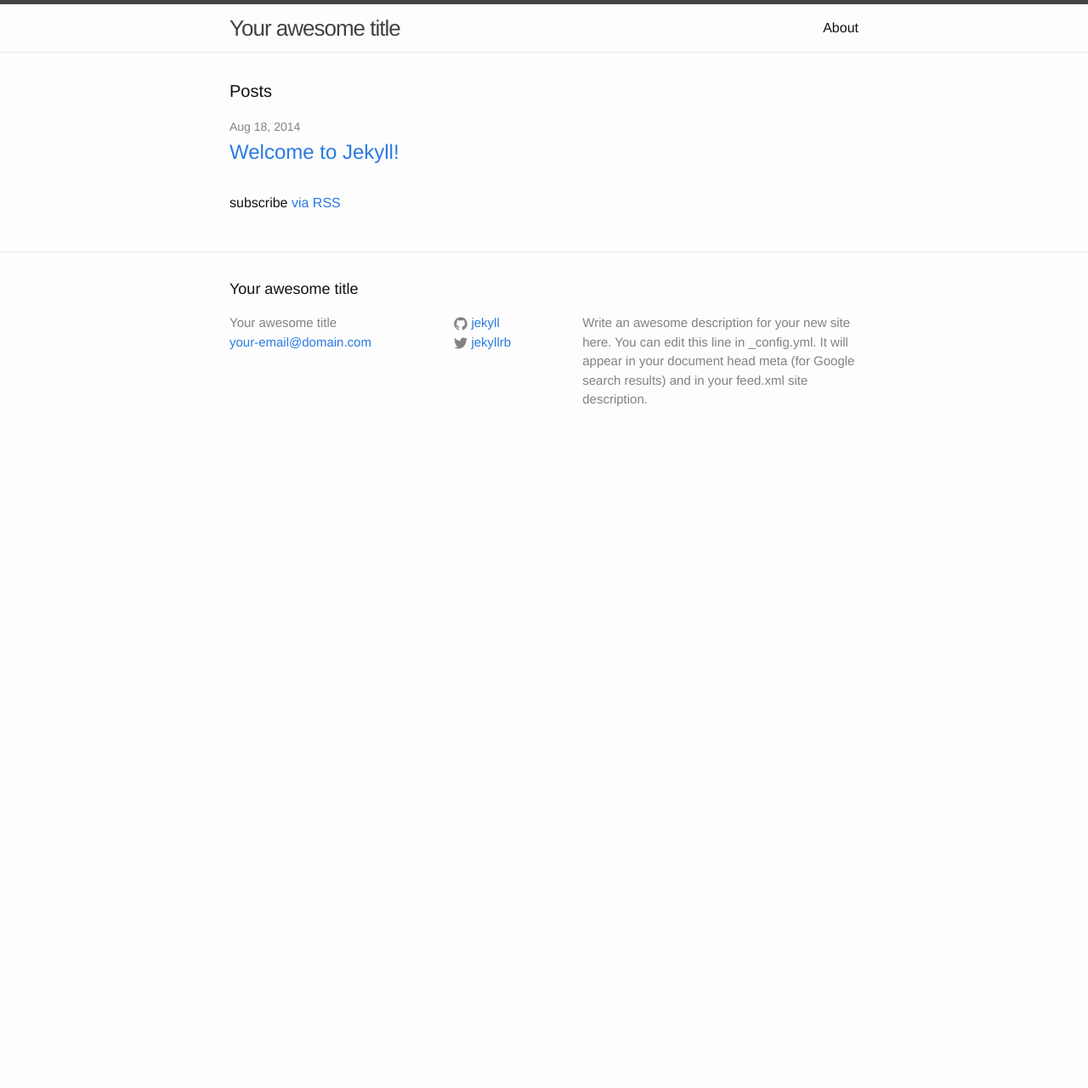
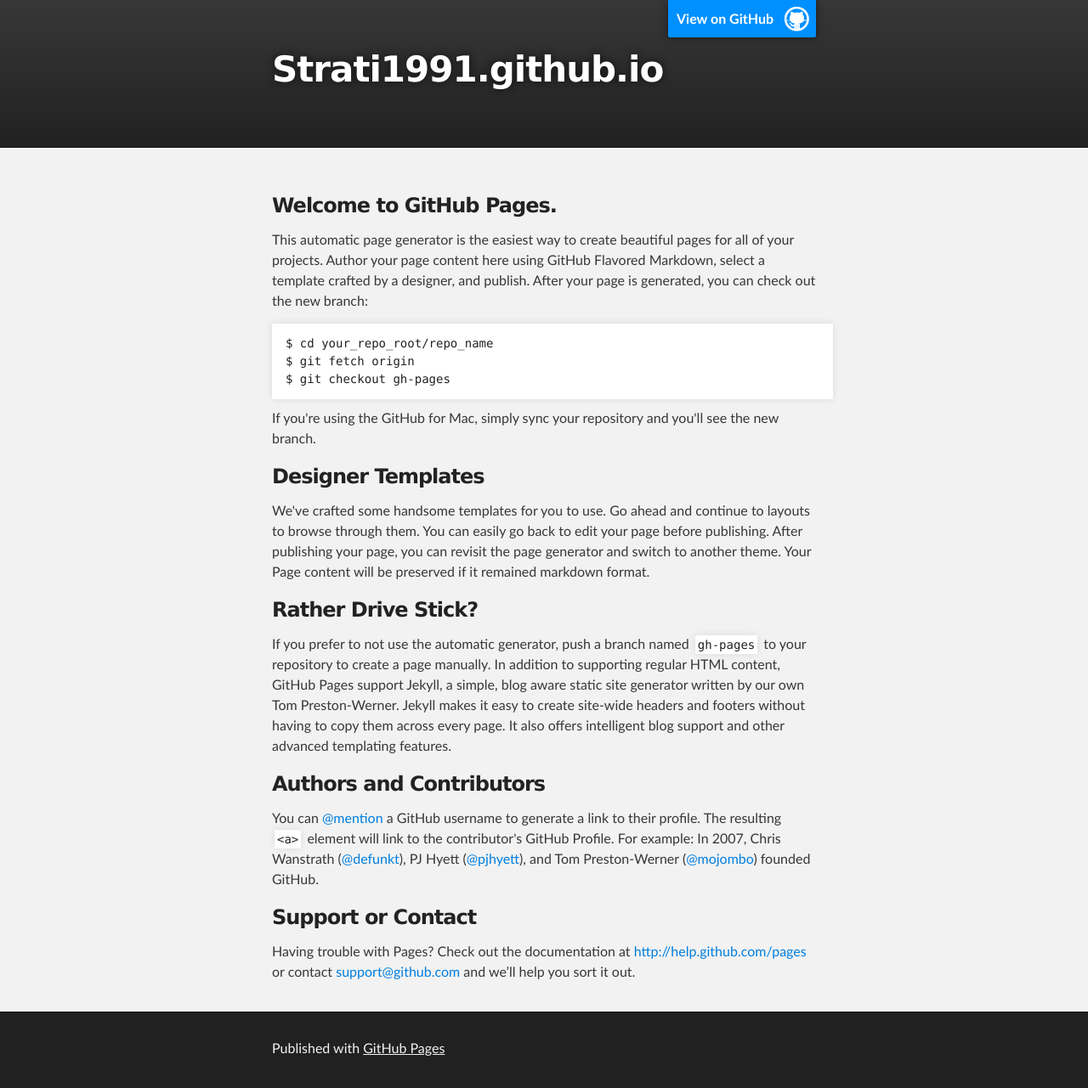
Before and after one commit to strati1991/strati1991.github.io, a Jekyll site: the page index.html, which Jekyll copies as it is, in a window 1280 px wide. Shown: the whole page at 85% size. Built offline with Jekyll 4.4.1, drawn with Linux system fonts in a browser that asks for light colours; before the commit the page ends 900 px from its top, so only the background shows below that.

Commit message:
Replace master branch with page content via GitHub

```diff
--- a/index.html
+++ b/index.html
@@ -1,23 +1,74 @@
----
-layout: default
----
+<!DOCTYPE html>
+<html>
 
-<div class="home">
+  <head>
+    <meta charset='utf-8'>
+    <meta http-equiv="X-UA-Compatible" content="chrome=1">
+    <meta name="description" content="Strati1991.github.io : ">
 
-  <h1 class="page-heading">Posts</h1>
+    <link rel="stylesheet" type="text/css" media="screen" href="stylesheets/stylesheet.css">
 
-  <ul class="post-list">
-    {% for post in site.posts %}
-      <li>
-        <span class="post-meta">{{ post.date | date: "%b %-d, %Y" }}</span>
+    <title>Strati1991.github.io</title>
+  </head>
 
-        <h2>
-          <a class="post-link" href="{{ post.url | prepend: site.baseurl }}">{{ post.title }}</a>
-        </h2>
-      </li>
-    {% endfor %}
-  </ul>
+  <body>
 
-  <p class="rss-subscribe">subscribe <a href="{{ "/feed.xml" | prepend: site.baseurl }}">via RSS</a></p>
+    <!-- HEADER -->
+    <div id="header_wrap" class="outer">
+        <header class="inner">
+          <a id="forkme_banner" href="https://github.com/strati1991">View on GitHub</a>
 
-</div>
+          <h1 id="project_title">Strati1991.github.io</h1>
+          <h2 id="project_tagline"></h2>
+
+        </header>
+    </div>
+
+    <!-- MAIN CONTENT -->
+    <div id="main_content_wrap" class="outer">
+      <section id="main_content" class="inner">
+        <h3>
+<a name="welcome-to-github-pages" class="anchor" href="#welcome-to-github-pages"><span class="octicon octicon-link"></span></a>Welcome to GitHub Pages.</h3>
+
+<p>This automatic page generator is the easiest way to create beautiful pages for all of your projects. Author your page content here using GitHub Flavored Markdown, select a template crafted by a designer, and publish. After your page is generated, you can check out the new branch:</p>
+
+<pre><code>$ cd your_repo_root/repo_name
+$ git fetch origin
+$ git checkout gh-pages
+</code></pre>
+
+<p>If you're using the GitHub for Mac, simply sync your repository and you'll see the new branch.</p>
+
+<h3>
+<a name="designer-templates" class="anchor" href="#designer-templates"><span class="octicon octicon-link"></span></a>Designer Templates</h3>
+
+<p>We've crafted some handsome templates for you to use. Go ahead and continue to layouts to browse through them. You can easily go back to edit your page before publishing. After publishing your page, you can revisit the page generator and switch to another theme. Your Page content will be preserved if it remained markdown format.</p>
+
+<h3>
+<a name="rather-drive-stick" class="anchor" href="#rather-drive-stick"><span class="octicon octicon-link"></span></a>Rather Drive Stick?</h3>
+
+<p>If you prefer to not use the automatic generator, push a branch named <code>gh-pages</code> to your repository to create a page manually. In addition to supporting regular HTML content, GitHub Pages support Jekyll, a simple, blog aware static site generator written by our own Tom Preston-Werner. Jekyll makes it easy to create site-wide headers and footers without having to copy them across every page. It also offers intelligent blog support and other advanced templating features.</p>
+
+<h3>
+<a name="authors-and-contributors" class="anchor" href="#authors-and-contributors"><span class="octicon octicon-link"></span></a>Authors and Contributors</h3>
+
+<p>You can <a href="https://github.com/blog/821" class="user-mention">@mention</a> a GitHub username to generate a link to their profile. The resulting <code>&lt;a&gt;</code> element will link to the contributor's GitHub Profile. For example: In 2007, Chris Wanstrath (<a href="https://github.com/defunkt" class="user-mention">@defunkt</a>), PJ Hyett (<a href="https://github.com/pjhyett" class="user-mention">@pjhyett</a>), and Tom Preston-Werner (<a href="https://github.com/mojombo" class="user-mention">@mojombo</a>) founded GitHub.</p>
+
+<h3>
+<a name="support-or-contact" class="anchor" href="#support-or-contact"><span class="octicon octicon-link"></span></a>Support or Contact</h3>
+
+<p>Having trouble with Pages? Check out the documentation at <a href="http://help.github.com/pages">http://help.github.com/pages</a> or contact <a href="mailto:support@github.com">support@github.com</a> and we’ll help you sort it out.</p>
+      </section>
+    </div>
+
+    <!-- FOOTER  -->
+    <div id="footer_wrap" class="outer">
+      <footer class="inner">
+        <p>Published with <a href="http://pages.github.com">GitHub Pages</a></p>
+      </footer>
+    </div>
+
+
+
+  </body>
+</html>
--- /dev/null
+++ b/javascripts/main.js
@@ -0,0 +1 @@
+console.log('This would be the main JS file.');
--- /dev/null
+++ b/stylesheets/pygment_trac.css
@@ -0,0 +1,70 @@
+.highlight .hll { background-color: #ffffcc }
+.highlight  { background: #f0f3f3; }
+.highlight .c { color: #0099FF; font-style: italic } /* Comment */
+.highlight .err { color: #AA0000; background-color: #FFAAAA } /* Error */
+.highlight .k { color: #006699; font-weight: bold } /* Keyword */
+.highlight .o { color: #555555 } /* Operator */
+.highlight .cm { color: #0099FF; font-style: italic } /* Comment.Multiline */
+.highlight .cp { color: #009999 } /* Comment.Preproc */
+.highlight .c1 { color: #0099FF; font-style: italic } /* Comment.Single */
+.highlight .cs { color: #0099FF; font-weight: bold; font-style: italic } /* Comment.Special */
+.highlight .gd { background-color: #FFCCCC; border: 1px solid #CC0000 } /* Generic.Deleted */
+.highlight .ge { font-style: italic } /* Generic.Emph */
+.highlight .gr { color: #FF0000 } /* Generic.Error */
+.highlight .gh { color: #003300; font-weight: bold } /* Generic.Heading */
+.highlight .gi { background-color: #CCFFCC; border: 1px solid #00CC00 } /* Generic.Inserted */
+.highlight .go { color: #AAAAAA } /* Generic.Output */
+.highlight .gp { color: #000099; font-weight: bold } /* Generic.Prompt */
+.highlight .gs { font-weight: bold } /* Generic.Strong */
+.highlight .gu { color: #003300; font-weight: bold } /* Generic.Subheading */
+.highlight .gt { color: #99CC66 } /* Generic.Traceback */
+.highlight .kc { color: #006699; font-weight: bold } /* Keyword.Constant */
+.highlight .kd { color: #006699; font-weight: bold } /* Keyword.Declaration */
+.highlight .kn { color: #006699; font-weight: bold } /* Keyword.Namespace */
+.highlight .kp { color: #006699 } /* Keyword.Pseudo */
+.highlight .kr { color: #006699; font-weight: bold } /* Keyword.Reserved */
+.highlight .kt { color: #007788; font-weight: bold } /* Keyword.Type */
+.highlight .m { color: #FF6600 } /* Literal.Number */
+.highlight .s { color: #CC3300 } /* Literal.String */
+.highlight .na { color: #330099 } /* Name.Attribute */
+.highlight .nb { color: #336666 } /* Name.Builtin */
+.highlight .nc { color: #00AA88; font-weight: bold } /* Name.Class */
+.highlight .no { color: #336600 } /* Name.Constant */
+.highlight .nd { color: #9999FF } /* Name.Decorator */
+.highlight .ni { color: #999999; font-weight: bold } /* Name.Entity */
+.highlight .ne { color: #CC0000; font-weight: bold } /* Name.Exception */
+.highlight .nf { color: #CC00FF } /* Name.Function */
+.highlight .nl { color: #9999FF } /* Name.Label */
+.highlight .nn { color: #00CCFF; font-weight: bold } /* Name.Namespace */
+.highlight .nt { color: #330099; font-weight: bold } /* Name.Tag */
+.highlight .nv { color: #003333 } /* Name.Variable */
+.highlight .ow { color: #000000; font-weight: bold } /* Operator.Word */
+.highlight .w { color: #bbbbbb } /* Text.Whitespace */
+.highlight .mf { color: #FF6600 } /* Literal.Number.Float */
+.highlight .mh { color: #FF6600 } /* Literal.Number.Hex */
+.highlight .mi { color: #FF6600 } /* Literal.Number.Integer */
+.highlight .mo { color: #FF6600 } /* Literal.Number.Oct */
+.highlight .sb { color: #CC3300 } /* Literal.String.Backtick */
+.highlight .sc { color: #CC3300 } /* Literal.String.Char */
+.highlight .sd { color: #CC3300; font-style: italic } /* Literal.String.Doc */
+.highlight .s2 { color: #CC3300 } /* Literal.String.Double */
+.highlight .se { color: #CC3300; font-weight: bold } /* Literal.String.Escape */
+.highlight .sh { color: #CC3300 } /* Literal.String.Heredoc */
+.highlight .si { color: #AA0000 } /* Literal.String.Interpol */
+.highlight .sx { color: #CC3300 } /* Literal.String.Other */
+.highlight .sr { color: #33AAAA } /* Literal.String.Regex */
+.highlight .s1 { color: #CC3300 } /* Literal.String.Single */
+.highlight .ss { color: #FFCC33 } /* Literal.String.Symbol */
+.highlight .bp { color: #336666 } /* Name.Builtin.Pseudo */
+.highlight .vc { color: #003333 } /* Name.Variable.Class */
+.highlight .vg { color: #003333 } /* Name.Variable.Global */
+.highlight .vi { color: #003333 } /* Name.Variable.Instance */
+.highlight .il { color: #FF6600 } /* Literal.Number.Integer.Long */
+
+.type-csharp .highlight .k { color: #0000FF }
+.type-csharp .highlight .kt { color: #0000FF }
+.type-csharp .highlight .nf { color: #000000; font-weight: normal }
+.type-csharp .highlight .nc { color: #2B91AF }
+.type-csharp .highlight .nn { color: #000000 }
+.type-csharp .highlight .s { color: #A31515 }
+.type-csharp .highlight .sc { color: #A31515 }
--- /dev/null
+++ b/stylesheets/stylesheet.css
@@ -0,0 +1,423 @@
+/*******************************************************************************
+Slate Theme for GitHub Pages
+by Jason Costello, @jsncostello
+*******************************************************************************/
+
+@import url(pygment_trac.css);
+
+/*******************************************************************************
+MeyerWeb Reset
+*******************************************************************************/
+
+html, body, div, span, applet, object, iframe,
+h1, h2, h3, h4, h5, h6, p, blockquote, pre,
+a, abbr, acronym, address, big, cite, code,
+del, dfn, em, img, ins, kbd, q, s, samp,
+small, strike, strong, sub, sup, tt, var,
+b, u, i, center,
+dl, dt, dd, ol, ul, li,
+fieldset, form, label, legend,
+table, caption, tbody, tfoot, thead, tr, th, td,
+article, aside, canvas, details, embed,
+figure, figcaption, footer, header, hgroup,
+menu, nav, output, ruby, section, summary,
+time, mark, audio, video {
+  margin: 0;
+  padding: 0;
+  border: 0;
+  font: inherit;
+  vertical-align: baseline;
+}
+
+/* HTML5 display-role reset for older browsers */
+article, aside, details, figcaption, figure,
+footer, header, hgroup, menu, nav, section {
+  display: block;
+}
+
+ol, ul {
+  list-style: none;
+}
+
+table {
+  border-collapse: collapse;
+  border-spacing: 0;
+}
+
+/*******************************************************************************
+Theme Styles
+*******************************************************************************/
+
+body {
+  box-sizing: border-box;
+  color:#373737;
+  background: #212121;
+  font-size: 16px;
+  font-family: 'Myriad Pro', Calibri, Helvetica, Arial, sans-serif;
+  line-height: 1.5;
+  -webkit-font-smoothing: antialiased;
+}
+
+h1, h2, h3, h4, h5, h6 {
+  margin: 10px 0;
+  font-weight: 700;
+  color:#222222;
+  font-family: 'Lucida Grande', 'Calibri', Helvetica, Arial, sans-serif;
+  letter-spacing: -1px;
+}
+
+h1 {
+  font-size: 36px;
+  font-weight: 700;
+}
+
+h2 {
+  padding-bottom: 10px;
+  font-size: 32px;
+  background: url('../images/bg_hr.png') repeat-x bottom;
+}
+
+h3 {
+  font-size: 24px;
+}
+
+h4 {
+  font-size: 21px;
+}
+
+h5 {
+  font-size: 18px;
+}
+
+h6 {
+  font-size: 16px;
+}
+
+p {
+  margin: 10px 0 15px 0;
+}
+
+footer p {
+  color: #f2f2f2;
+}
+
+a {
+  text-decoration: none;
+  color: #007edf;
+  text-shadow: none;
+
+  transition: color 0.5s ease;
+  transition: text-shadow 0.5s ease;
+  -webkit-transition: color 0.5s ease;
+  -webkit-transition: text-shadow 0.5s ease;
+  -moz-transition: color 0.5s ease;
+  -moz-transition: text-shadow 0.5s ease;
+  -o-transition: color 0.5s ease;
+  -o-transition: text-shadow 0.5s ease;
+  -ms-transition: color 0.5s ease;
+  -ms-transition: text-shadow 0.5s ease;
+}
+
+a:hover, a:focus {text-decoration: underline;}
+
+footer a {
+  color: #F2F2F2;
+  text-decoration: underline;
+}
+
+em {
+  font-style: italic;
+}
+
+strong {
+  font-weight: bold;
+}
+
+img {
+  position: relative;
+  margin: 0 auto;
+  max-width: 739px;
+  padding: 5px;
+  margin: 10px 0 10px 0;
+  border: 1px solid #ebebeb;
+
+  box-shadow: 0 0 5px #ebebeb;
+  -webkit-box-shadow: 0 0 5px #ebebeb;
+  -moz-box-shadow: 0 0 5px #ebebeb;
+  -o-box-shadow: 0 0 5px #ebebeb;
+  -ms-box-shadow: 0 0 5px #ebebeb;
+}
+
+p img {
+  display: inline;
+  margin: 0;
+  padding: 0;
+  vertical-align: middle;
+  text-align: center;
+  border: none;
+}
+
+pre, code {
+  width: 100%;
+  color: #222;
+  background-color: #fff;
+
+  font-family: Monaco, "Bitstream Vera Sans Mono", "Lucida Console", Terminal, monospace;
+  font-size: 14px;
+
+  border-radius: 2px;
+  -moz-border-radius: 2px;
+  -webkit-border-radius: 2px;
+}
+
+pre {
+  width: 100%;
+  padding: 10px;
+  box-shadow: 0 0 10px rgba(0,0,0,.1);
+  overflow: auto;
+}
+
+code {
+  padding: 3px;
+  margin: 0 3px;
+  box-shadow: 0 0 10px rgba(0,0,0,.1);
+}
+
+pre code {
+  display: block;
+  box-shadow: none;
+}
+
+blockquote {
+  color: #666;
+  margin-bottom: 20px;
+  padding: 0 0 0 20px;
+  border-left: 3px solid #bbb;
+}
+
+
+ul, ol, dl {
+  margin-bottom: 15px
+}
+
+ul {
+  list-style: inside;
+  padding-left: 20px;
+}
+
+ol {
+  list-style: decimal inside;
+  padding-left: 20px;
+}
+
+dl dt {
+  font-weight: bold;
+}
+
+dl dd {
+  padding-left: 20px;
+  font-style: italic;
+}
+
+dl p {
+  padding-left: 20px;
+  font-style: italic;
+}
+
+hr {
+  height: 1px;
+  margin-bottom: 5px;
+  border: none;
+  background: url('../images/bg_hr.png') repeat-x center;
+}
+
+table {
+  border: 1px solid #373737;
+  margin-bottom: 20px;
+  text-align: left;
+ }
+
+th {
+  font-family: 'Lucida Grande', 'Helvetica Neue', Helvetica, Arial, sans-serif;
+  padding: 10px;
+  background: #373737;
+  color: #fff;
+ }
+
+td {
+  padding: 10px;
+  border: 1px solid #373737;
+ }
+
+form {
+  background: #f2f2f2;
+  padding: 20px;
+}
+
+/*******************************************************************************
+Full-Width Styles
+*******************************************************************************/
+
+.outer {
+  width: 100%;
+}
+
+.inner {
+  position: relative;
+  max-width: 640px;
+  padding: 20px 10px;
+  margin: 0 auto;
+}
+
+#forkme_banner {
+  display: block;
+  position: absolute;
+  top:0;
+  right: 10px;
+  z-index: 10;
+  padding: 10px 50px 10px 10px;
+  color: #fff;
+  background: url('../images/blacktocat.png') #0090ff no-repeat 95% 50%;
+  font-weight: 700;
+  box-shadow: 0 0 10px rgba(0,0,0,.5);
+  border-bottom-left-radius: 2px;
+  border-bottom-right-radius: 2px;
+}
+
+#header_wrap {
+  background: #212121;
+  background: -moz-linear-gradient(top, #373737, #212121);
+  background: -webkit-linear-gradient(top, #373737, #212121);
+  background: -ms-linear-gradient(top, #373737, #212121);
+  background: -o-linear-gradient(top, #373737, #212121);
+  background: linear-gradient(top, #373737, #212121);
+}
+
+#header_wrap .inner {
+  padding: 50px 10px 30px 10px;
+}
+
+#project_title {
+  margin: 0;
+  color: #fff;
+  font-size: 42px;
+  font-weight: 700;
+  text-shadow: #111 0px 0px 10px;
+}
+
+#project_tagline {
+  color: #fff;
+  font-size: 24px;
+  font-weight: 300;
+  background: none;
+  text-shadow: #111 0px 0px 10px;
+}
+
+#downloads {
+  position: absolute;
+  width: 210px;
+  z-index: 10;
+  bottom: -40px;
+  right: 0;
+  height: 70px;
+  background: url('../images/icon_download.png') no-repeat 0% 90%;
+}
+
+.zip_download_link {
+  display: block;
+  float: right;
+  width: 90px;
+  height:70px;
+  text-indent: -5000px;
+  overflow: hidden;
+  background: url(../images/sprite_download.png) no-repeat bottom left;
+}
+
+.tar_download_link {
+  display: block;
+  float: right;
+  width: 90px;
+  height:70px;
+  text-indent: -5000px;
+  overflow: hidden;
+  background: url(../images/sprite_download.png) no-repeat bottom right;
+  margin-left: 10px;
+}
+
+.zip_download_link:hover {
+  background: url(../images/sprite_download.png) no-repeat top left;
+}
+
+.tar_download_link:hover {
+  background: url(../images/sprite_download.png) no-repeat top right;
+}
+
+#main_content_wrap {
+  background: #f2f2f2;
+  border-top: 1px solid #111;
+  border-bottom: 1px solid #111;
+}
+
+#main_content {
+  padding-top: 40px;
+}
+
+#footer_wrap {
+  background: #212121;
+}
+
+
+
+/*******************************************************************************
+Small Device Styles
+*******************************************************************************/
+
+@media screen and (max-width: 480px) {
+  body {
+    font-size:14px;
+  }
+
+  #downloads {
+    display: none;
+  }
+
+  .inner {
+    min-width: 320px;
+    max-width: 480px;
+  }
+
+  #project_title {
+  font-size: 32px;
+  }
+
+  h1 {
+    font-size: 28px;
+  }
+
+  h2 {
+    font-size: 24px;
+  }
+
+  h3 {
+    font-size: 21px;
+  }
+
+  h4 {
+    font-size: 18px;
+  }
+
+  h5 {
+    font-size: 14px;
+  }
+
+  h6 {
+    font-size: 12px;
+  }
+
+  code, pre {
+    min-width: 320px;
+    max-width: 480px;
+    font-size: 11px;
+  }
+
+}
```
Also changed, not shown: params.json (added, +1 -0 lines), images/bg_hr.png (added), images/blacktocat.png (added), images/icon_download.png (added), images/sprite_download.png (added).
